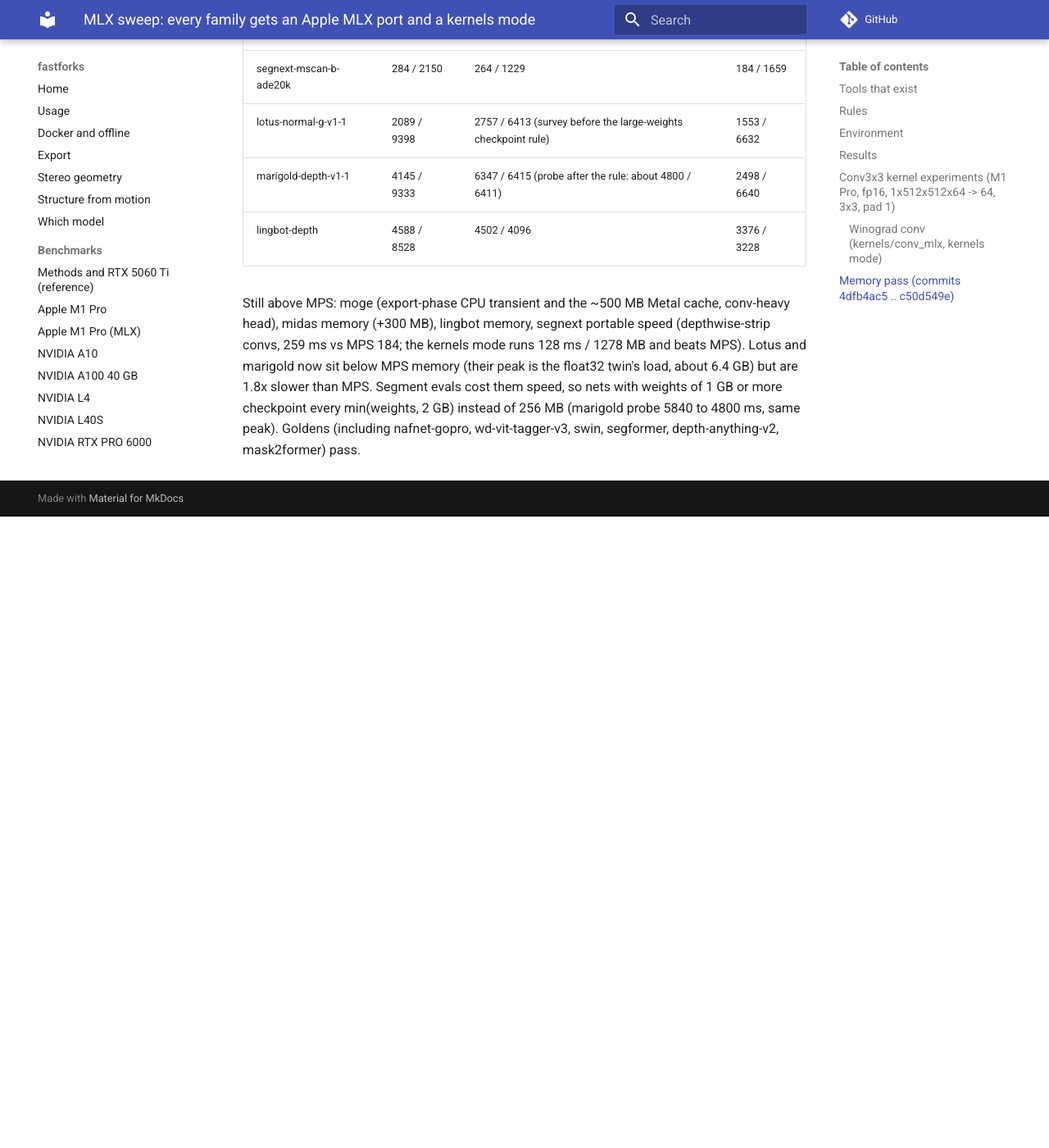
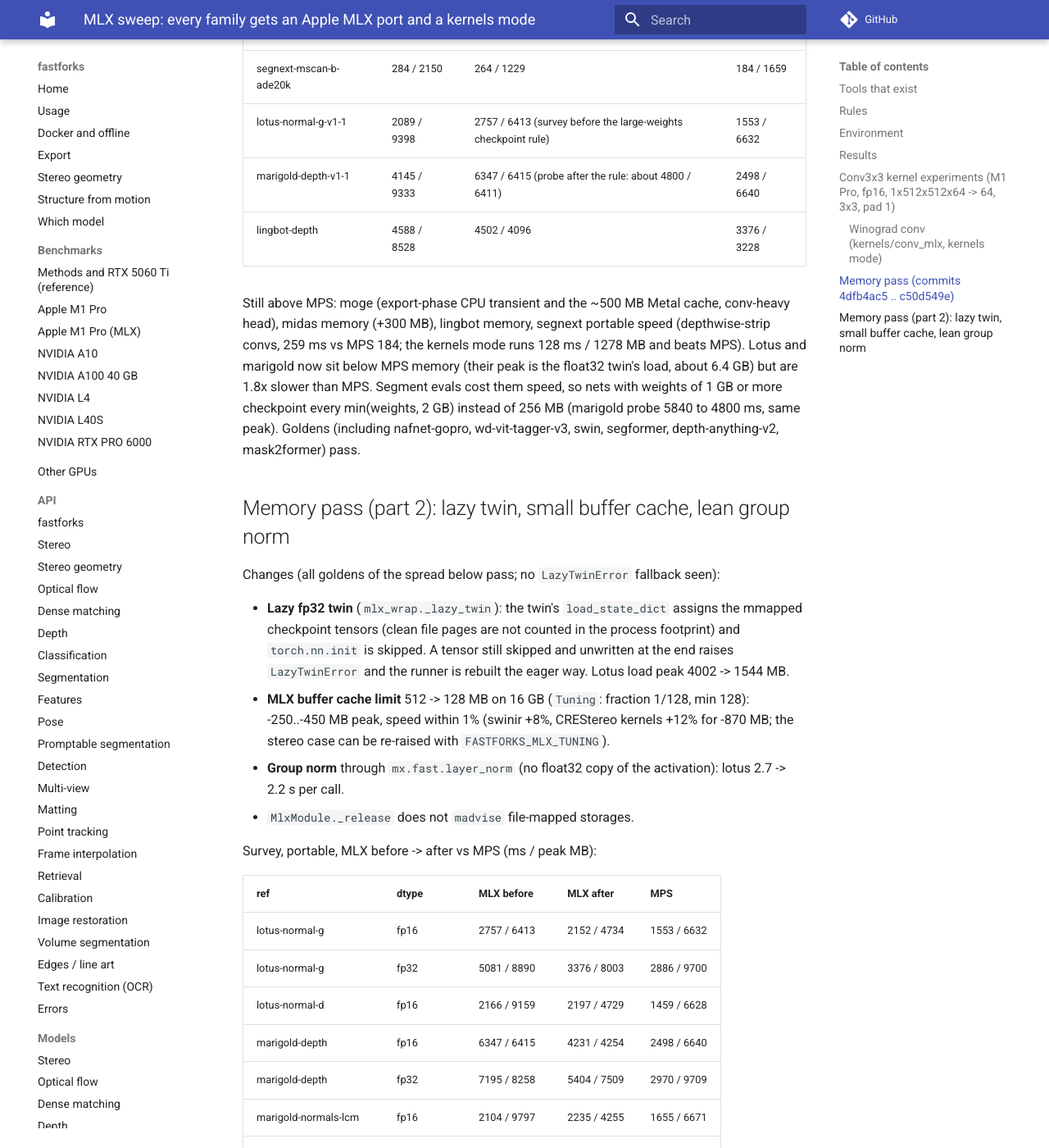
Before and after one commit to kleinicke/fastforks, an MkDocs documentation site: the page built from docs/plans/mlx-sweep.md, in a window 1280 px wide and 1400 px high, scrolled down 10720 px. Shown: the whole window at 82% size. Built offline with MkDocs 1.6.1 and Material for MkDocs 9.7.7, drawn with Linux system fonts in a browser that asks for light colours; comment, search, counter and statistics services are not loaded; before the commit the page ends 11350 px from its top, so only the background shows below that; some of the changed text lies outside the part shown.

Commit message:
MLX memory pass: survey rows and results
Co-Authored-By: Claude Sonnet 5.5 <noreply@anthropic.com>

```diff
--- a/docs/plans/mlx-sweep.md
+++ b/docs/plans/mlx-sweep.md
@@ -202,3 +202,41 @@ Survey, fp16 portable, `ms / peak footprint MB` (before = earlier rows in the da
 | lingbot-depth | 4588 / 8528 | 4502 / 4096 | 3376 / 3228 |
 
 Still above MPS: moge (export-phase CPU transient and the ~500 MB Metal cache, conv-heavy head), midas memory (+300 MB), lingbot memory, segnext portable speed (depthwise-strip convs, 259 ms vs MPS 184; the kernels mode runs 128 ms / 1278 MB and beats MPS). Lotus and marigold now sit below MPS memory (their peak is the float32 twin's load, about 6.4 GB) but are 1.8x slower than MPS. Segment evals cost them speed, so nets with weights of 1 GB or more checkpoint every min(weights, 2 GB) instead of 256 MB (marigold probe 5840 to 4800 ms, same peak). Goldens (including nafnet-gopro, wd-vit-tagger-v3, swin, segformer, depth-anything-v2, mask2former) pass.
+
+## Memory pass (part 2): lazy twin, small buffer cache, lean group norm
+
+Changes (all goldens of the spread below pass; no `LazyTwinError` fallback seen):
+
+- **Lazy fp32 twin** (`mlx_wrap._lazy_twin`): the twin's `load_state_dict` assigns the mmapped checkpoint tensors (clean file
+  pages are not counted in the process footprint) and `torch.nn.init` is skipped. A tensor still skipped and unwritten at
+  the end raises `LazyTwinError` and the runner is rebuilt the eager way. Lotus load peak 4002 -> 1544 MB.
+- **MLX buffer cache limit** 512 -> 128 MB on 16 GB (`Tuning`: fraction 1/128, min 128): -250..-450 MB peak, speed within
+  1% (swinir +8%, CREStereo kernels +12% for -870 MB; the stereo case can be re-raised with `FASTFORKS_MLX_TUNING`).
+- **Group norm** through `mx.fast.layer_norm` (no float32 copy of the activation): lotus 2.7 -> 2.2 s per call.
+- `MlxModule._release` does not `madvise` file-mapped storages.
+
+Survey, portable, MLX before -> after vs MPS (ms / peak MB):
+
+| ref | dtype | MLX before | MLX after | MPS |
+|---|---|---|---|---|
+| lotus-normal-g | fp16 | 2757 / 6413 | 2152 / 4734 | 1553 / 6632 |
+| lotus-normal-g | fp32 | 5081 / 8890 | 3376 / 8003 | 2886 / 9700 |
+| lotus-normal-d | fp16 | 2166 / 9159 | 2197 / 4729 | 1459 / 6628 |
+| marigold-depth | fp16 | 6347 / 6415 | 4231 / 4254 | 2498 / 6640 |
+| marigold-depth | fp32 | 7195 / 8258 | 5404 / 7509 | 2970 / 9709 |
+| marigold-normals-lcm | fp16 | 2104 / 9797 | 2235 / 4255 | 1655 / 6671 |
+| stablenormal-turbo | fp16 | 2661 / 11417 | 2527 / 7816 | 1690 / 8985 |
+| lingbot-depth | fp16 | 4502 / 4096 | 4567 / 2968 | 3376 / 3228 |
+| lingbot-depth | fp32 | 4704 / 4615 | 4375 / 4209 | 3363 / 4011 |
+| midas-dpt-beit-large-512 | fp16 | 574 / 2699 | 562 / 1886 | 635 / 2407 |
+| moge-2-vits-normal | fp16 | 949 / 2500 | 877 / 2046 | 857 / 1679 |
+| moge-2-vits-normal | fp32 | 985 / 2509 | 944 / 1822 | 361 / 2634 |
+| deeplabv3-r101-d8 | fp16 | 493 / 2029 | 467 / 1604 | 528 / 2010 |
+| segformer-b5-ade20k | fp16 | 341 / 1518 | 343 / 1373 | 375 / 1974 |
+| pointdit-b-512 | fp16 | 373 / 1702 | 355 / 1519 | 337 / 1912 |
+| pointdit-l-512 | fp16 | 1212 / 3759 | 1084 / 3352 | 1013 / 4548 |
+
+Still above MPS in memory: moge-2-vits fp16 (+370 MB: call-phase activations, mx peak 1.3 GB at 994x1482) and
+lingbot-depth fp32 (+200 MB). The SD-family (lotus, marigold, stablenormal) is 1.3-1.7x slower than MPS (time, not memory):
+their resident heap beyond MLX buffers is about 650 MB and the first call pays the mmap page-in. Not done: duplicate
+Winograd / folded-BN weights, fp32 upcasts in `_layer_norm` / `_vector_norm`, segment-size policy.
```
Also changed, not shown: 1 other file.
